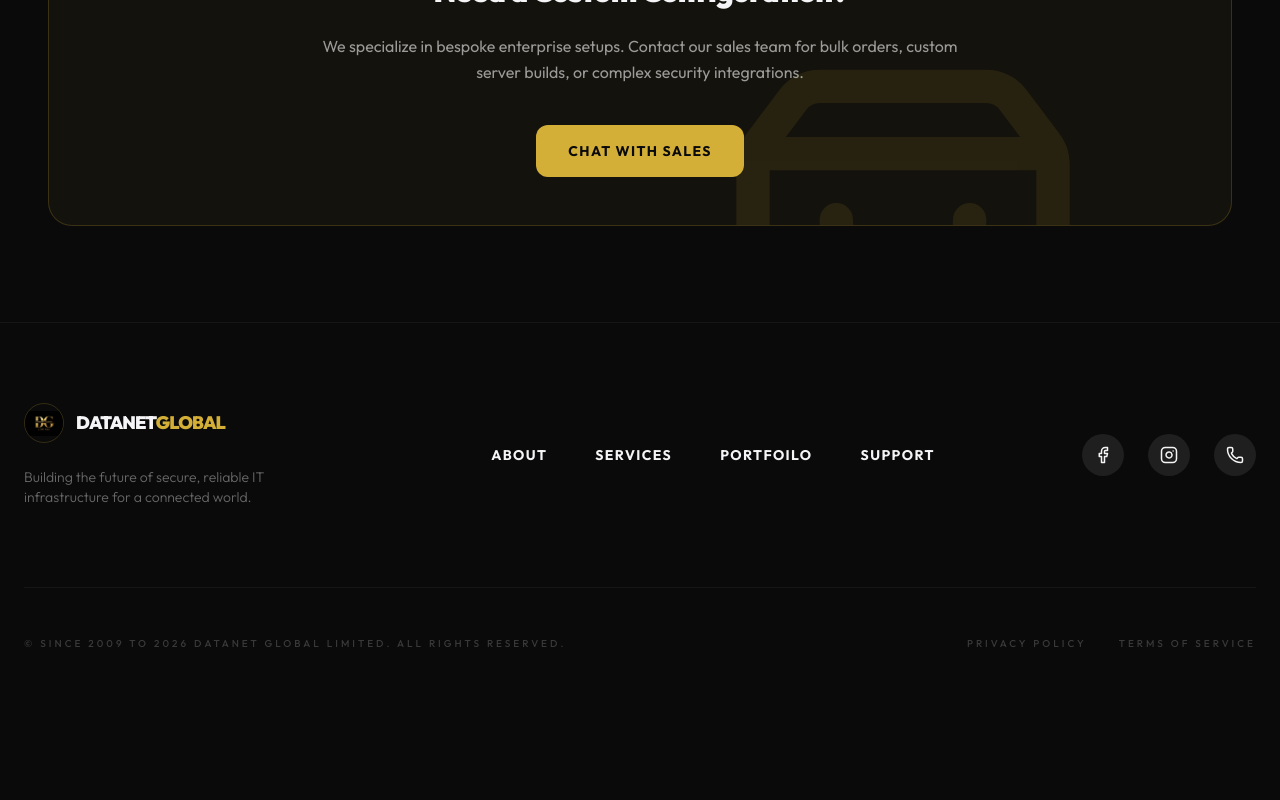
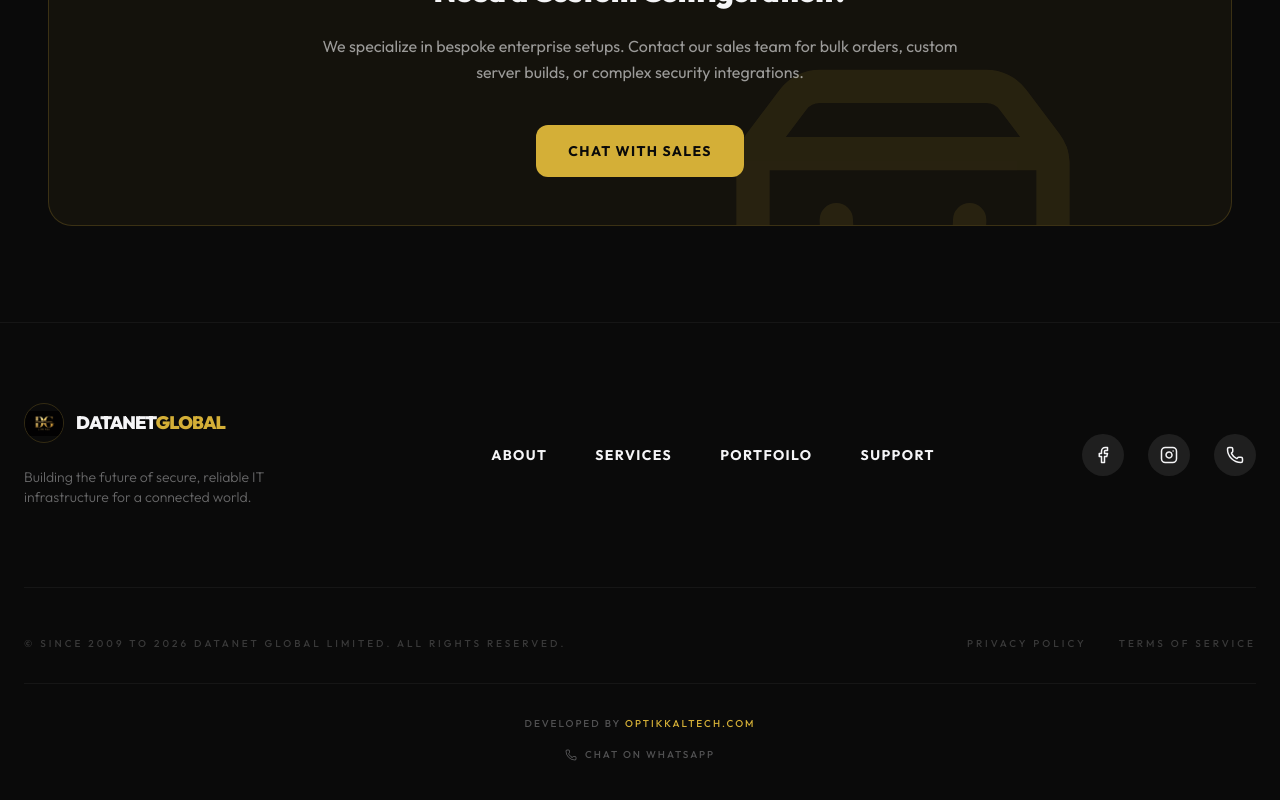
Before and after one commit to optikkaltech/datanet, a React (Vite) app: page /sales in a window 1280 px wide. Shown: the part 3396-4196 px from the top of the page. Before the commit the page ends 4127 px from the top, so only its background shows below. Built offline with nearby package versions, Linux system fonts and the light colour scheme; no server answers.

Commit message:
feat: add developer credits section with Optikkaltech.com and WhatsApp links to footer

```diff
--- a/src/components/layout/Footer.jsx
+++ b/src/components/layout/Footer.jsx
@@ -44,6 +44,21 @@ const Footer = () => {
                         <Link to="/terms" className="hover:text-accent transition-colors">Terms of Service</Link>
                     </div>
                 </div>
+
+                <div className="pt-8 mt-8 border-t border-white/5 flex flex-col items-center gap-4 text-[10px] uppercase tracking-[0.2em] font-medium text-off-white/30">
+                    <p>
+                        Developed by <a href="https://optikkaltech.com" target="_blank" rel="noreferrer" className="text-accent hover:underline">Optikkaltech.com</a>
+                    </p>
+                    <a
+                        href="https://wa.me/2348055139724?text=Hello%20Optikkaltech,%20I%20saw%20your%20work%20on%20Datanet%20Global%20and%20I%20would%20like%20your%20to%20discuss%20a%20project%20with%20you"
+                        target="_blank"
+                        rel="noreferrer"
+                        className="flex items-center gap-2 hover:text-accent transition-colors"
+                    >
+                        <Phone size={12} />
+                        Chat on WhatsApp
+                    </a>
+                </div>
             </div>
         </footer>
     );
```
